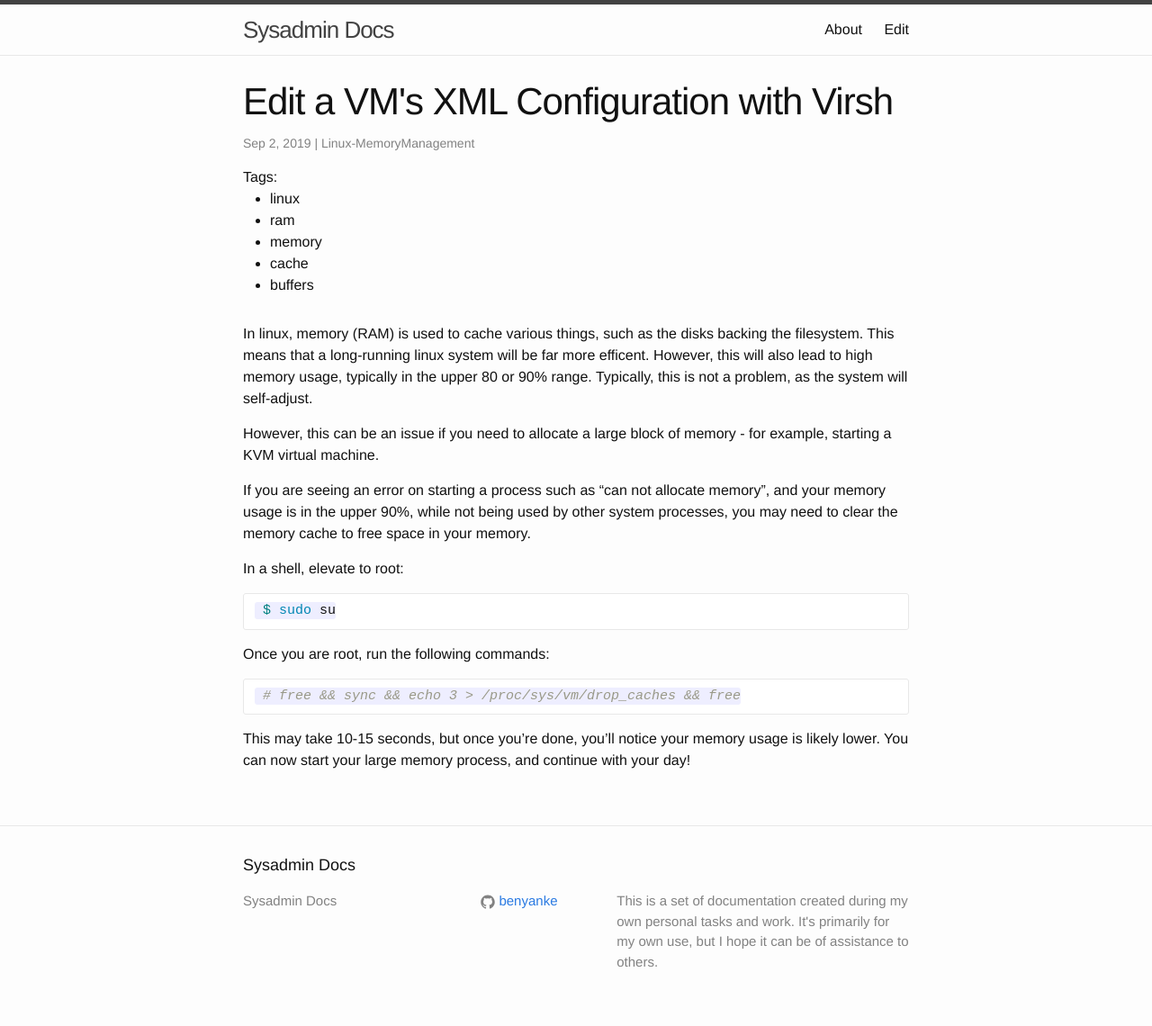
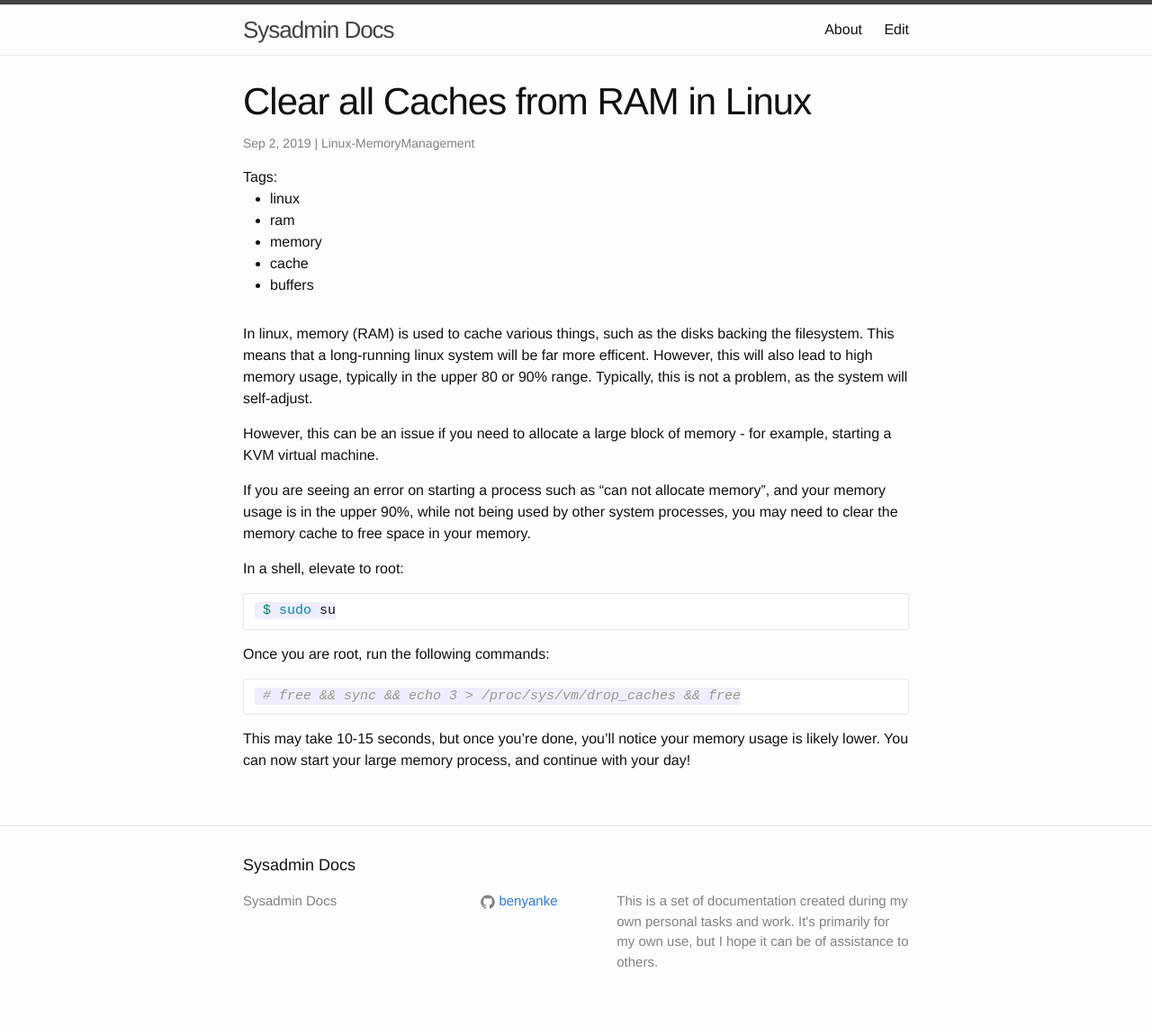
Before and after one commit to benyanke/docs, a Jekyll site: the page built from _posts/base-linux/memory-management/2019-09-02-clear-all-memory-caches.markdown, in a window 1280 px wide. Shown: the whole page at 90% size. Built offline with Jekyll 4.4.1, drawn with Linux system fonts in a browser that asks for light colours.

Commit message:
Title fix

```diff
--- a/_posts/base-linux/memory-management/2019-09-02-clear-all-memory-caches.markdown
+++ b/_posts/base-linux/memory-management/2019-09-02-clear-all-memory-caches.markdown
@@ -1,6 +1,6 @@
 ---
 layout: post
-title:  "Edit a VM's XML Configuration with Virsh"
+title:  "Clear all Caches from RAM in Linux"
 slug:   linux-clear-memory-caches
 date:   2019-09-02 22:04:10
 categories: Linux - Memory Management
```
